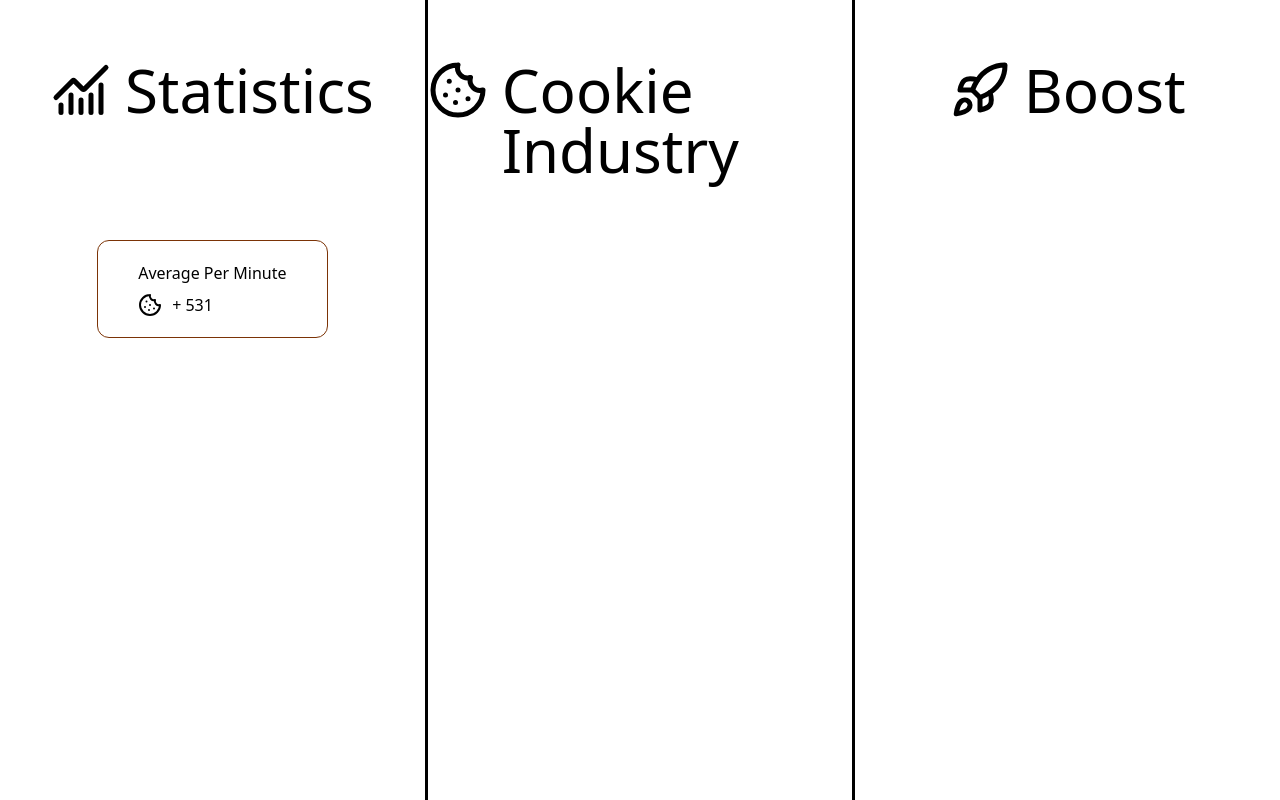
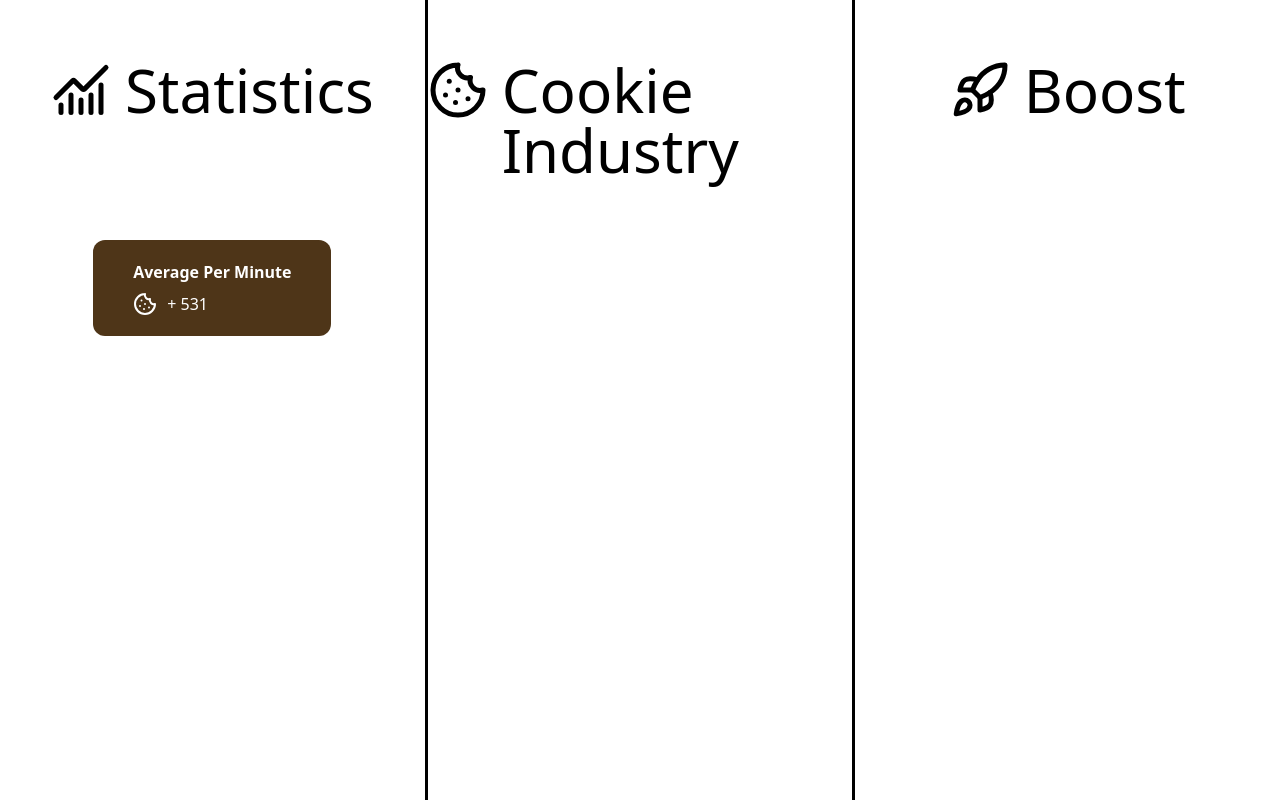
Before and after one commit to chealeanpenhchakrith/CookMie, a Vue app: page / in a window 1280 px wide. Built offline with nearby package versions, Linux system fonts and the light colour scheme.

Commit message:
Add some styles to the first statistic card

```diff
--- a/src/components/StatisticCard.vue
+++ b/src/components/StatisticCard.vue
@@ -1,10 +1,10 @@
 <template>
-  <div class="border-1 border-amber-900 px-10 py-5 rounded-xl">
+  <div class="bg-[#4e3518] px-10 py-5 rounded-xl text-white">
     <div class="flex flex-col gap-2">
-      <h1>{{ title }}</h1>
+      <h1 class="font-bold">{{ title }}</h1>
       <div class="flex flex-row gap-2.5">
         <div v-html="icon"></div>
-        <h1>+ 531</h1>
+        <h1 class="font-light">+ 531</h1>
       </div>
     </div>
   </div>
```
